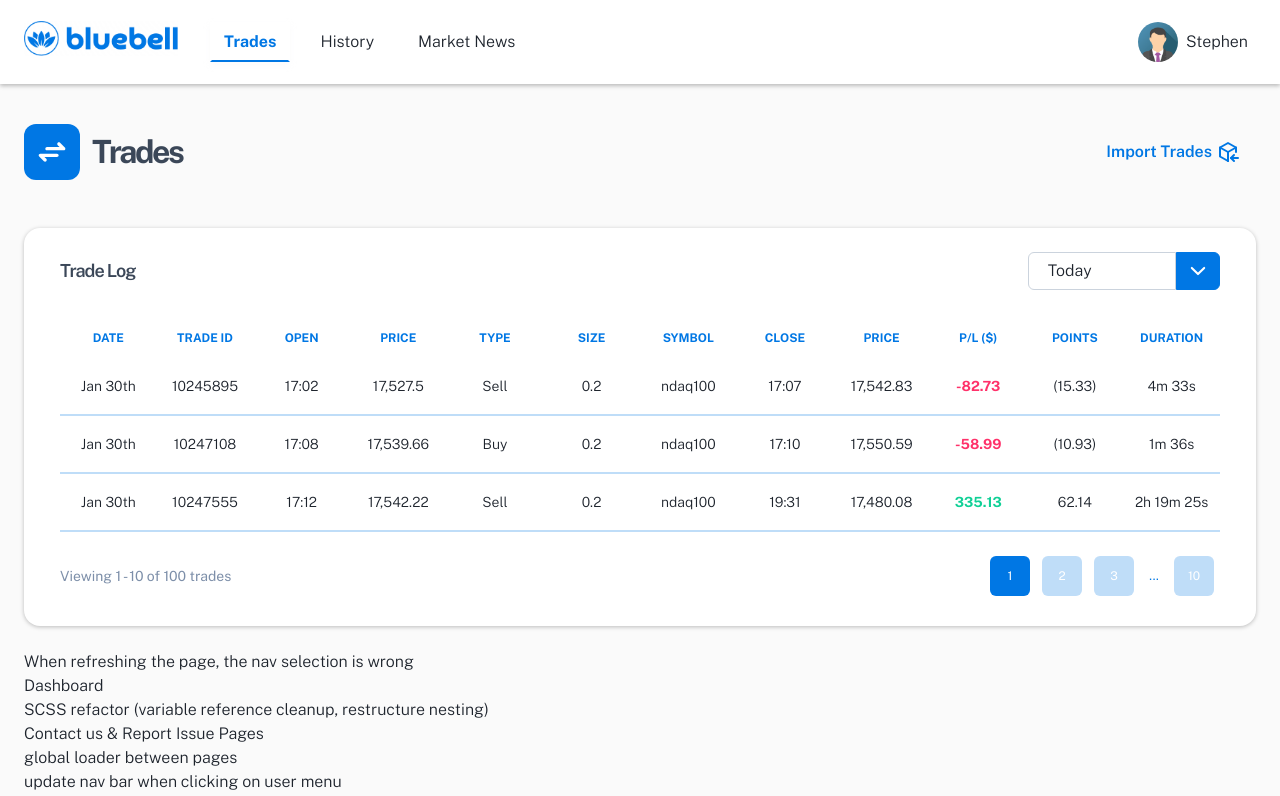
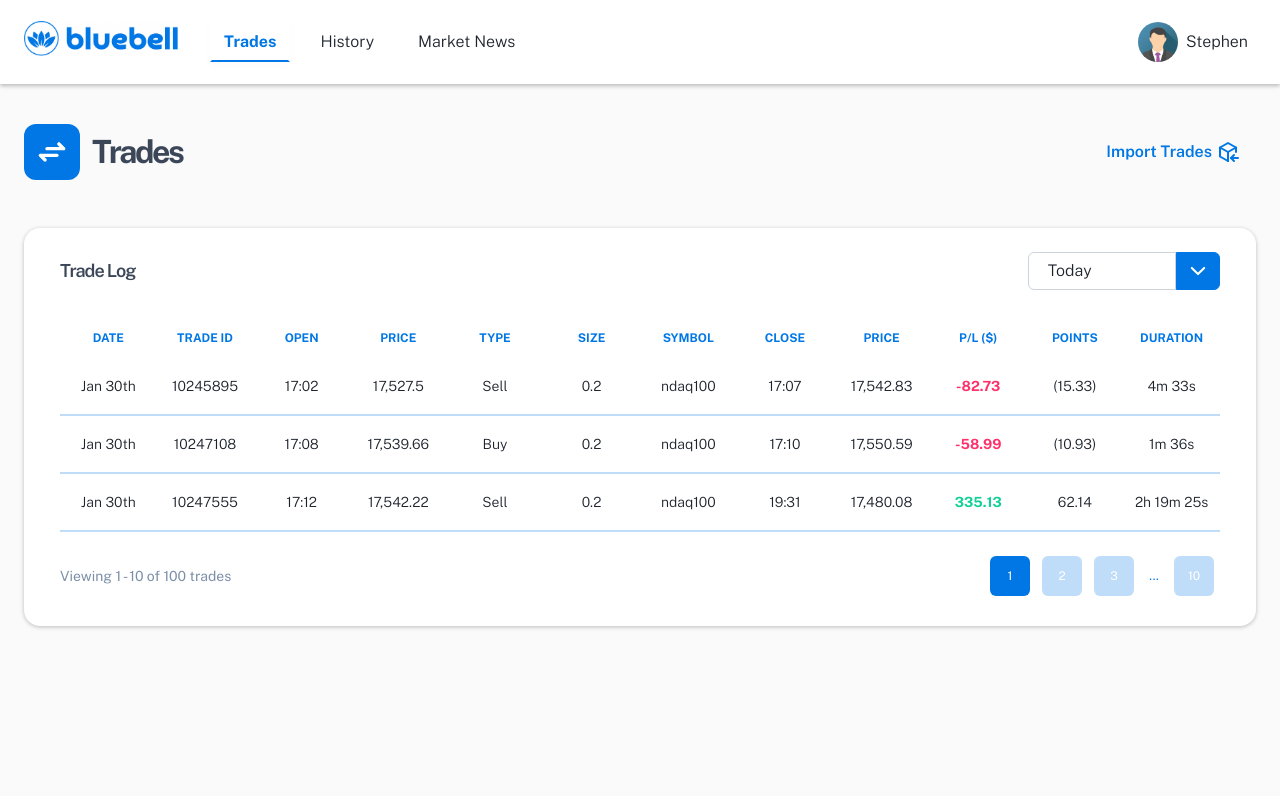
Before and after one commit to sPrizio/bluebell-ui, a Next.js app: page /trades in a window 1280 px wide. Shown: the top 796 px of the page. Built offline with nearby package versions, Linux system fonts and the light colour scheme.

Commit message:
minor bug fixes

```diff
--- a/app/components/Navigation/navbar/NavBar.tsx
+++ b/app/components/Navigation/navbar/NavBar.tsx
@@ -8,6 +8,7 @@ import {RxHamburgerMenu} from "react-icons/rx";
 import MainLogo from "@/app/components/Navigation/logo/MainLogo";
 import Avatar from "@/app/components/Navigation/avatar/Avatar";
 import UserMenu from "@/app/components/Navigation/menu/UserMenu";
+import {usePathname} from "next/navigation";
 
 /**
  * The top-page navigation component
@@ -19,7 +20,7 @@ function NavBar() {
 
   const baseClass = "nav-bar"
 
-  const [currentTab, setCurrentTab] = useState('/trades')
+  const [currentTab, setCurrentTab] = useState(usePathname())
   const [userMenuActive, setUserMenuActive] = useState(false)
 
 
@@ -32,6 +33,7 @@ function NavBar() {
    */
   function handleClick(val: string) {
     setCurrentTab(val)
+    setUserMenuActive(false)
   }
 
 
--- a/app/trades/page.tsx
+++ b/app/trades/page.tsx
@@ -76,20 +76,6 @@ export default function Trades() {
           content={[<TradeList hasAdmin={false} key={0}/>]}
           controls={[<SimpleSelect options={quickPicks} key={0} handler={() => null} val={''} />]}
         />
-        <br />
-        When refreshing the page, the nav selection is wrong
-        <br />
-        Dashboard
-        <br />
-        SCSS refactor (variable reference cleanup, restructure nesting)
-        <br />
-        Contact us & Report Issue Pages
-        <br />
-        global loader between pages
-        <br />
-        update nav bar when clicking on user menu
-        <br />
-        Mobile re-haul when time allows (will start tracking tasks in git)
       </div>
       <TradeImportModal active={importModalActive} closeHandler={() => setImportModalActive(false)} />
     </>
```
Also changed, not shown: app/trading-history/page.tsx (+7 -7 lines), 1 other file (tests, documents, lock files or other folders).
